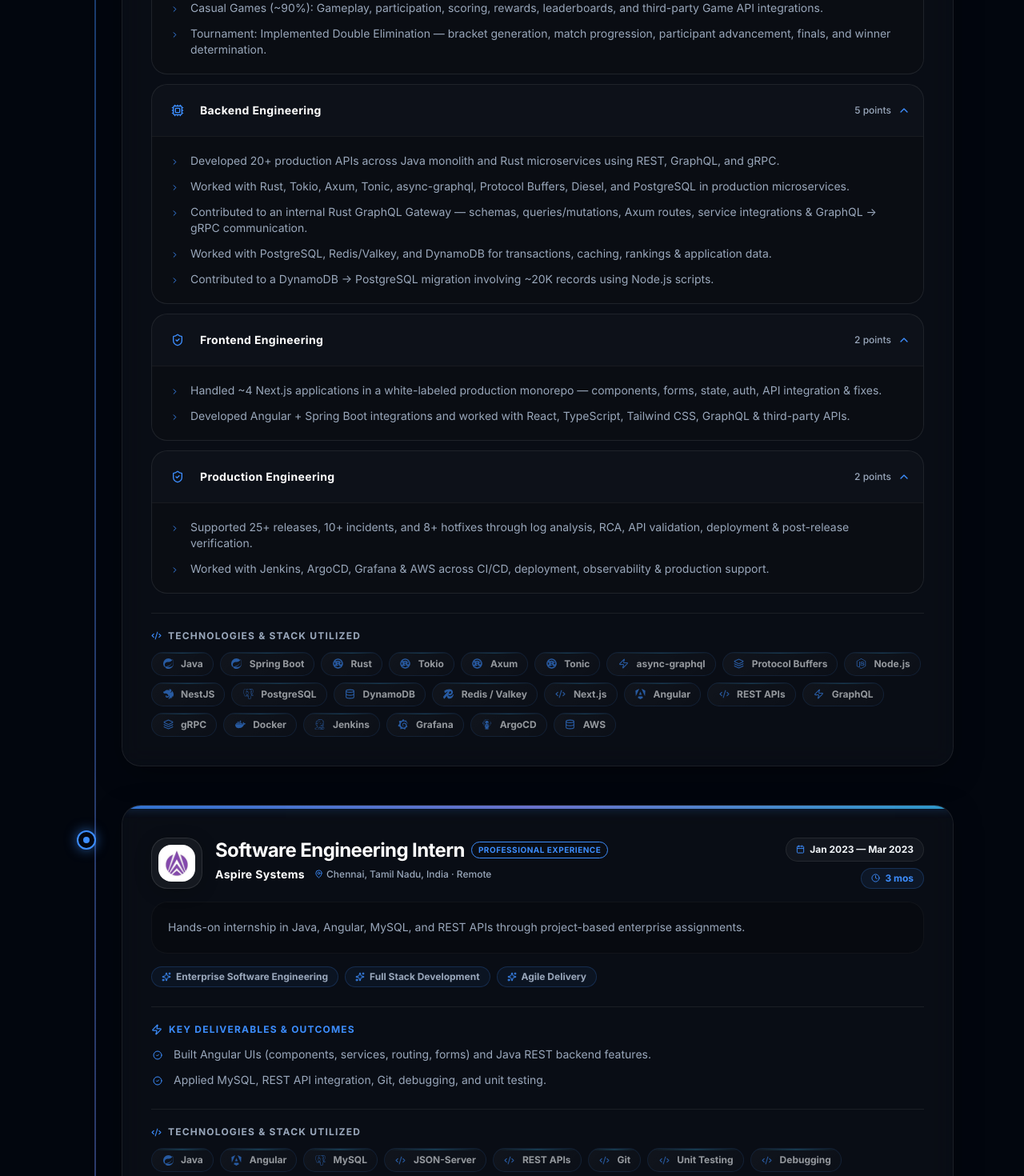
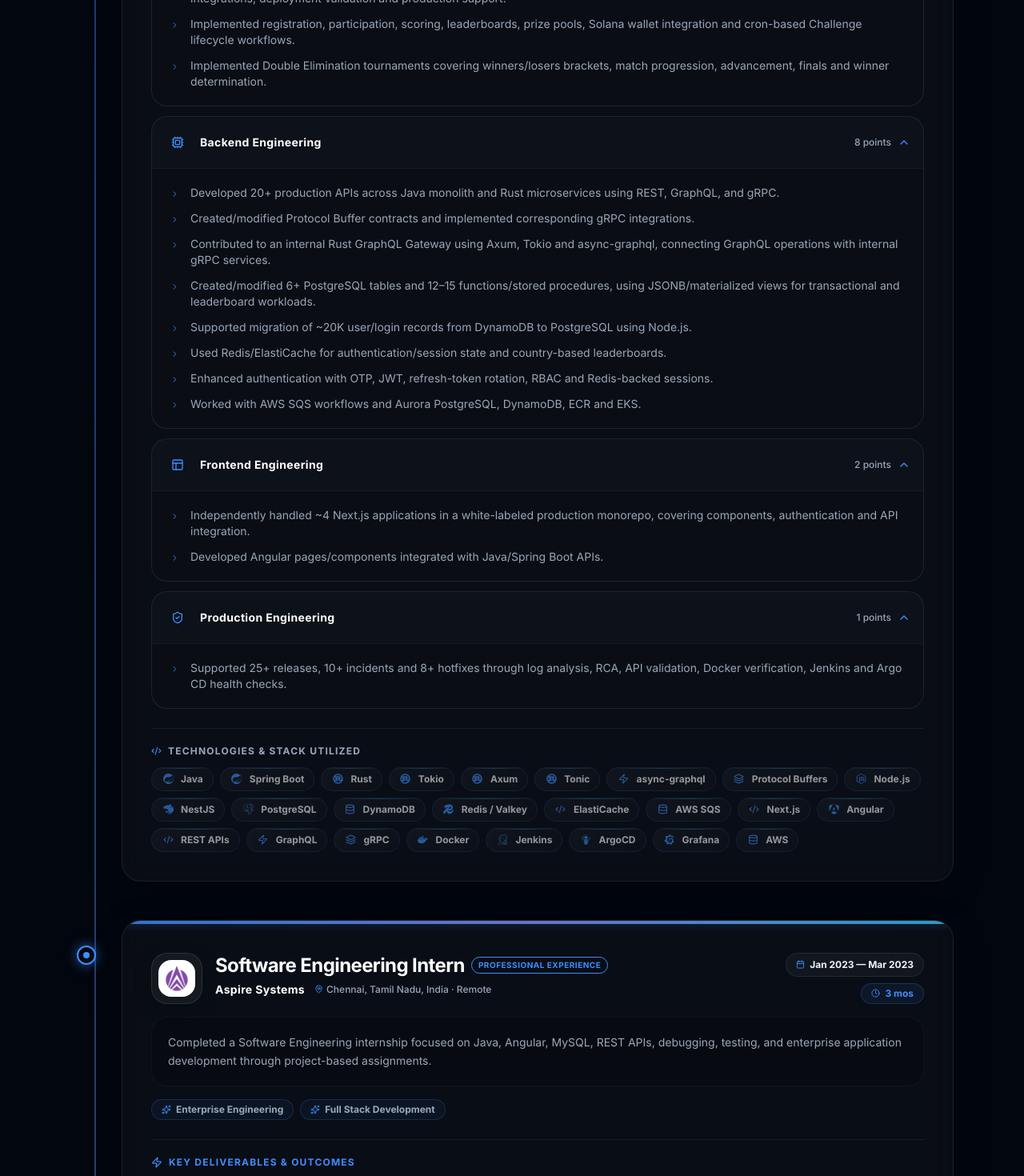
Before and after one commit to mdkdinesh2503/profile, a React (Vite) app: page /experience in a window 1280 px wide. Shown: the part 1000-2470 px from the top of the page at 80% size. Built offline with nearby package versions, Linux system fonts and the light colour scheme; no server answers.

Commit message:
:sparkles: Experience section updated

```diff
--- a/src/data/experience.ts
+++ b/src/data/experience.ts
@@ -127,7 +127,7 @@
     startDate: "Aug 2024",
     endDate: "May 2026",
     summary:
-      "Built and supported production systems for a gaming platform serving 20K+ registered users, working across Java/Spring Boot, Rust microservices, PostgreSQL, Redis, DynamoDB, GraphQL, gRPC, and AWS.",
+      "Built and supported applications for a gaming platform serving 20K+ registered users across Java/Spring Boot, Rust microservices, PostgreSQL, Redis, DynamoDB, REST, GraphQL, gRPC, and AWS.",
     techStack: [
       "Java",
       "Spring Boot",
@@ -142,6 +142,8 @@
       "PostgreSQL",
       "DynamoDB",
       "Redis / Valkey",
+      "ElastiCache",
+      "AWS SQS",
       "Next.js",
       "Angular",
       "REST APIs",
@@ -149,50 +151,53 @@
       "gRPC",
       "Docker",
       "Jenkins",
+      "ArgoCD",
       "Grafana",
-      "ArgoCD",
       "AWS",
     ],
     highlights: [
       {
         title: "Feature Ownership",
         points: [
-          "Challenge Module (~90%): Backend APIs, business logic, PostgreSQL, Redis, testing, deployment validation, and production support.",
-          "Casual Games (~90%): Gameplay, participation, scoring, rewards, leaderboards, and third-party Game API integrations.",
-          "Tournament: Implemented Double Elimination — bracket generation, match progression, participant advancement, finals, and winner determination.",
+          "Owned ~90% of Challenge and Casual Games modules end-to-end, covering technical design, API/database design, business logic, integrations, deployment validation and production support.",
+          "Implemented registration, participation, scoring, leaderboards, prize pools, Solana wallet integration and cron-based Challenge lifecycle workflows.",
+          "Implemented Double Elimination tournaments covering winners/losers brackets, match progression, advancement, finals and winner determination.",
         ],
       },
       {
         title: "Backend Engineering",
         points: [
           "Developed 20+ production APIs across Java monolith and Rust microservices using REST, GraphQL, and gRPC.",
-          "Worked with Rust, Tokio, Axum, Tonic, async-graphql, Protocol Buffers, Diesel, and PostgreSQL in production microservices.",
-          "Contributed to an internal Rust GraphQL Gateway — schemas, queries/mutations, Axum routes, service integrations & GraphQL → gRPC communication.",
-          "Worked with PostgreSQL, Redis/Valkey, and DynamoDB for transactions, caching, rankings & application data.",
-          "Contributed to a DynamoDB → PostgreSQL migration involving ~20K records using Node.js scripts.",
+          "Created/modified Protocol Buffer contracts and implemented corresponding gRPC integrations.",
+          "Contributed to an internal Rust GraphQL Gateway using Axum, Tokio and async-graphql, connecting GraphQL operations with internal gRPC services.",
+          "Created/modified 6+ PostgreSQL tables and 12–15 functions/stored procedures, using JSONB/materialized views for transactional and leaderboard workloads.",
+          "Supported migration of ~20K user/login records from DynamoDB to PostgreSQL using Node.js.",
+          "Used Redis/ElastiCache for authentication/session state and country-based leaderboards.",
+          "Enhanced authentication with OTP, JWT, refresh-token rotation, RBAC and Redis-backed sessions.",
+          "Worked with AWS SQS workflows and Aurora PostgreSQL, DynamoDB, ECR and EKS.",
         ],
       },
       {
         title: "Frontend Engineering",
         points: [
-          "Handled ~4 Next.js applications in a white-labeled production monorepo — components, forms, state, auth, API integration & fixes.",
-          "Developed Angular + Spring Boot integrations and worked with React, TypeScript, Tailwind CSS, GraphQL & third-party APIs.",
+          "Independently handled ~4 Next.js applications in a white-labeled production monorepo, covering components, authentication and API integration.",
+          "Developed Angular pages/components integrated with Java/Spring Boot APIs.",
         ],
       },
       {
         title: "Production Engineering",
         points: [
-          "Supported 25+ releases, 10+ incidents, and 8+ hotfixes through log analysis, RCA, API validation, deployment & post-release verification.",
-          "Worked with Jenkins, ArgoCD, Grafana & AWS across CI/CD, deployment, observability & production support.",
+          "Supported 25+ releases, 10+ incidents and 8+ hotfixes through log analysis, RCA, API validation, Docker verification, Jenkins and Argo CD health checks.",
         ],
       },
     ],
     outcomes: [
-      "Owned ~90% backend for Challenge & Casual Games modules serving 20K+ users.",
-      "Built 20+ production APIs across Rust (Axum/Tonic), Java (Spring Boot), and NestJS using REST, GraphQL, and gRPC.",
-      "Implemented Double Elimination tournament logic, Redis leaderboards, and DynamoDB → PostgreSQL migration.",
-      "Handled ~4 Next.js apps in a white-labeled monorepo plus Angular + Spring Boot integrations.",
-      "Supported 25+ releases, 10+ incidents & 8+ hotfixes using Jenkins, ArgoCD, Grafana, and AWS.",
+      "Owned ~90% of Challenge and Casual Games modules serving 20K+ registered users.",
+      "Built 20+ production APIs across Java monolith and Rust microservices with REST, GraphQL, and gRPC.",
+      "Engineered Double Elimination tournament brackets, Solana wallet integration, and lifecycle cron workflows.",
+      "Created 12–15 PostgreSQL stored procedures/functions with JSONB and materialized views.",
+      "Migrated ~20K records from DynamoDB to PostgreSQL with zero data loss.",
+      "Maintained ~4 Next.js white-labeled apps and supported 25+ production releases with CI/CD and observability.",
     ],
   },
   {
@@ -202,28 +207,26 @@
     title: "Software Engineering Intern",
     location: "Chennai, Tamil Nadu, India · Remote",
     domains: [
-      "Enterprise Software Engineering",
+      "Enterprise Engineering",
       "Full Stack Development",
-      "Agile Delivery",
     ],
     startDate: "Jan 2023",
     endDate: "Mar 2023",
+    timeframe: "3 mos",
     summary:
-      "Hands-on internship in Java, Angular, MySQL, and REST APIs through project-based enterprise assignments.",
+      "Completed a Software Engineering internship focused on Java, Angular, MySQL, REST APIs, debugging, testing, and enterprise application development through project-based assignments.",
     techStack: [
       "Java",
       "Angular",
       "MySQL",
-      "JSON-Server",
       "REST APIs",
       "Git",
-      "Unit Testing",
       "Debugging",
-      "Agile / Scrum",
+      "API Testing",
     ],
     outcomes: [
-      "Built Angular UIs (components, services, routing, forms) and Java REST backend features.",
-      "Applied MySQL, REST API integration, Git, debugging, and unit testing.",
+      "Built enterprise application features across Angular frontend and Java REST backend.",
+      "Applied MySQL, API integration, Git, debugging, and testing in Agile sprints.",
     ],
   },
   {
@@ -233,15 +236,14 @@
     title: "Graduate Trainee",
     location: "Chennai, Tamil Nadu, India · Remote",
     domains: [
-      "Structured Enterprise Engineering Training",
-      "Full-Stack Foundation",
-      "System Architecture & SDLC",
+      "Enterprise Engineering",
+      "Full Stack Foundation",
     ],
     startDate: "Sep 2022",
     endDate: "Jul 2024",
     timeframe: "1 yr 8 mos",
     summary:
-      "Multi-phase enterprise engineering training through mentor-guided development and project-based assignments.",
+      "Completed enterprise software engineering training through mentor-guided development and project-based assignments using Java, Spring Boot, Angular, Node.js, MySQL, and REST APIs.",
     techStack: [
       "Java",
       "Spring Boot",
@@ -249,10 +251,8 @@
       "Node.js",
       "MySQL",
       "REST APIs",
-      "OOP & Design Patterns",
-      "Layered Architecture",
+      "OOP",
       "Git",
-      "Agile SDLC",
     ],
     roles: [
       {
@@ -266,25 +266,10 @@
         timeframe: "Sep 2022 - Dec 2022 · 4 mos",
       },
     ],
-    highlights: [
-      {
-        title: "Advanced Phase (Apr 2023 – Jul 2024)",
-        points: [
-          "Trained via mentor-led projects in Java, Spring Boot, Angular, Node.js, MySQL, and REST APIs.",
-          "Applied OOP, layered architecture, Git, debugging, and API testing.",
-          "Joined requirement discussions, code reviews, and iterative delivery.",
-        ],
-      },
-      {
-        title: "Foundational Phase (Sep 2022 – Dec 2022)",
-        points: [
-          "Built foundational skills in Java, OOP, MySQL, Git, and software development practices.",
-        ],
-      },
-    ],
     outcomes: [
-      "Trained in Java, Spring Boot, Angular, Node.js, and MySQL via structured project assignments.",
-      "Applied OOP, REST APIs, layered architecture, Git, and Agile delivery practices.",
+      "Built application features across frontend, backend, and relational database layers.",
+      "Applied OOP, layered architecture, API integration, Git, debugging, and API testing.",
+      "Participated in requirements, implementation, code reviews, debugging, and iterative improvements.",
     ],
   },
 ];
--- a/src/data/skills.tsx
+++ b/src/data/skills.tsx
@@ -1,6 +1,6 @@
 import {
   Code2, Layers, Globe, Zap, Database, Server, Wrench, Activity,
-  Cpu, ShieldCheck, BookOpen, Flame, Sparkles
+  Cpu, ShieldCheck, BookOpen, Flame, Sparkles, Layout
 } from "lucide-react";
 import {
   SiRust, SiTypescript, SiJavascript,
@@ -151,6 +151,9 @@
   if (lower.includes("distributed") || lower.includes("microservice") || lower.includes("backend")) {
     return <Cpu className="h-4 w-4 text-primary shrink-0" />;
   }
+  if (lower.includes("frontend")) {
+    return <Layout className="h-4 w-4 text-primary shrink-0" />;
+  }
   if (lower.includes("production") || lower.includes("lifecycle") || lower.includes("engineering")) {
     return <ShieldCheck className="h-4 w-4 text-primary shrink-0" />;
   }
--- a/src/pages/ExperiencePage.tsx
+++ b/src/pages/ExperiencePage.tsx
@@ -123,7 +123,7 @@
     "Aretedge-0": true,
     "Aretedge-1": true,
     "Aretedge-2": true,
-    "Aspire Systems-0": true,
+    "Aretedge-3": true,
   });
 
   const categories = useMemo(() => {
```
